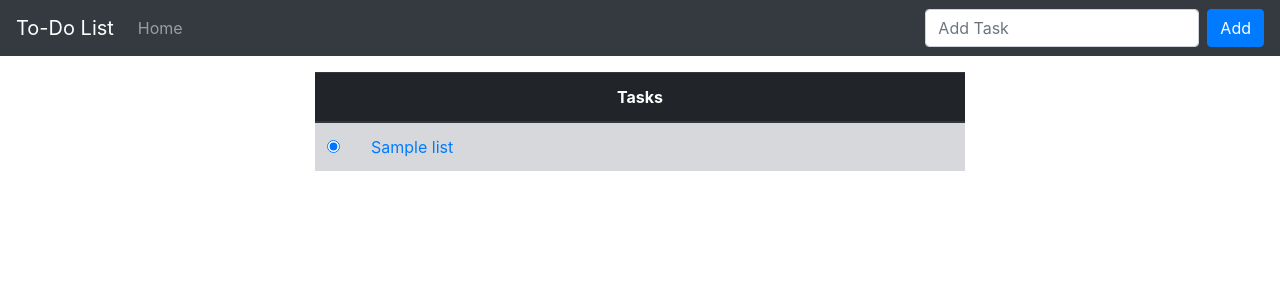
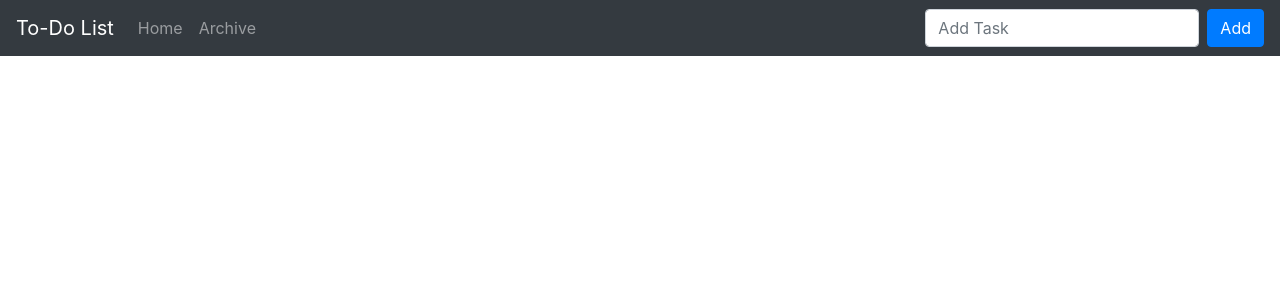
Before and after one commit to kentSarmiento/djTodo, a Django app: page / in a window 1280 px wide. Shown: the top 300 px of the page. Run offline with Django 3.2, Linux system fonts and the light colour scheme; tables that the repository leaves empty hold one stand-in row (values such as "Sample post"); some libraries are stand-ins or nearby versions.

Commit message:
Support view of finished tasks

```diff
--- a/TodoList/templates/base.html
+++ b/TodoList/templates/base.html
@@ -29,6 +29,9 @@
                 <li class="nav-item">
                     <a class="nav-link" href="{% url 'home' %}" >Home</a>
                 </li>
+                <li class="nav-item">
+                    <a class="nav-link" href="{% url 'archive' %}" >Archive</a>
+                </li>
             </ul>
             <form action="{% url 'home' %}" class="form-inline my-2 my-lg-0" method="POST">
                 {% csrf_token %}
--- a/TodoList/templates/home.html
+++ b/TodoList/templates/home.html
@@ -6,24 +6,33 @@
 
 {% if all_items %}
 
-    <table class="table own_tables table-striped">
+    {% if archived %}
+    <table class="table own_tables table-dark table-striped table-borderless table-hover">
+    {% else %}
+    <table class="table own_tables table-striped table-borderless table-hover">
+    {% endif %}
 
         <thead class="thead-dark">
             <tr>
-                <th colspan=2> <center>Tasks</center> </th>
+                {% if archived %}
+                <th colspan=2> <center>Finished Tasks</center> </th>
+                {% else %}
+                <th colspan=2> <center>Unfinished Tasks</center> </th>
+                {% endif %}
             </tr>
         </thead>
 
+        <tbody>
         {% for item in all_items %}
 
             {% if item.completed %}
-            <tr class="table-secondary">
+            <tr>
                 <td width=5%>
                     <div class="form-check">
                     <a href="{% url 'undone' item.id %}"><input class="form-check-input" type="radio" checked></a>
                     </div>
                 </td>
-                <td width=95%><a href="{% url 'edit' item.id %}">{{ item.subject }}</a></td>
+                <td width=95%><a class="darklink" href="{% url 'edit' item.id %}">{{ item.subject }}</a></td>
             </tr>
 
             {% else %}
@@ -39,6 +48,7 @@
 
             {% endif %}
         {% endfor %}
+        </tbody>
 
     </table>
 
--- a/TodoList/urls.py
+++ b/TodoList/urls.py
@@ -3,6 +3,7 @@ from . import views
 
 urlpatterns = [
     path('', views.home, name='home'),
+    path('archive', views.archive, name='archive'),
     path('done/<id>', views.done, name='done'),
     path('undone/<id>', views.undone, name='undone'),
     path('edit/<id>', views.edit, name='edit'),
--- a/TodoList/views.py
+++ b/TodoList/views.py
@@ -11,15 +11,20 @@ def home(request):
 
         if form.is_valid():
             form.save()
-            all_items = List.objects.all
+            all_items = List.objects.filter(completed=False)
             context={'all_items': all_items}
 
         return render(request, 'home.html', context)
 
     else:
-        all_items = List.objects.all
+        all_items = List.objects.filter(completed=False)
         context={'all_items': all_items}
         return render(request, 'home.html', context)
+
+def archive(request):
+    all_items = List.objects.filter(completed=True)
+    context={'all_items': all_items, 'archived': True}
+    return render(request, 'home.html', context)
 
 def done(request, id):
     item = List.objects.get(pk=id)
--- a/static/css/local.css
+++ b/static/css/local.css
@@ -6,3 +6,11 @@
     margin: auto;
     width: 650px;
 }
+
+.darklink {
+    color:#ffffff;
+}
+.darklink:hover {
+    color:#ffffff;
+    text-decoration: underline;
+}
```
